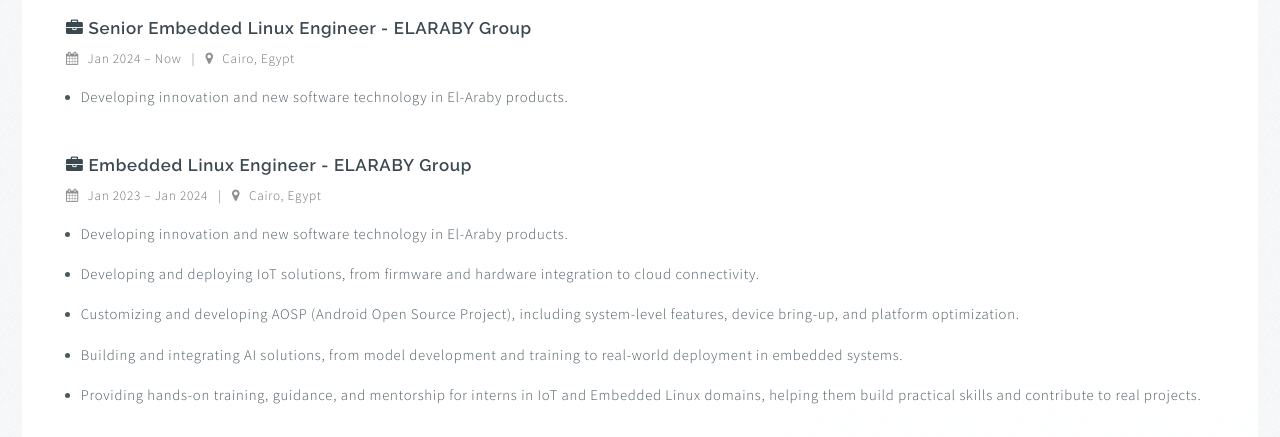
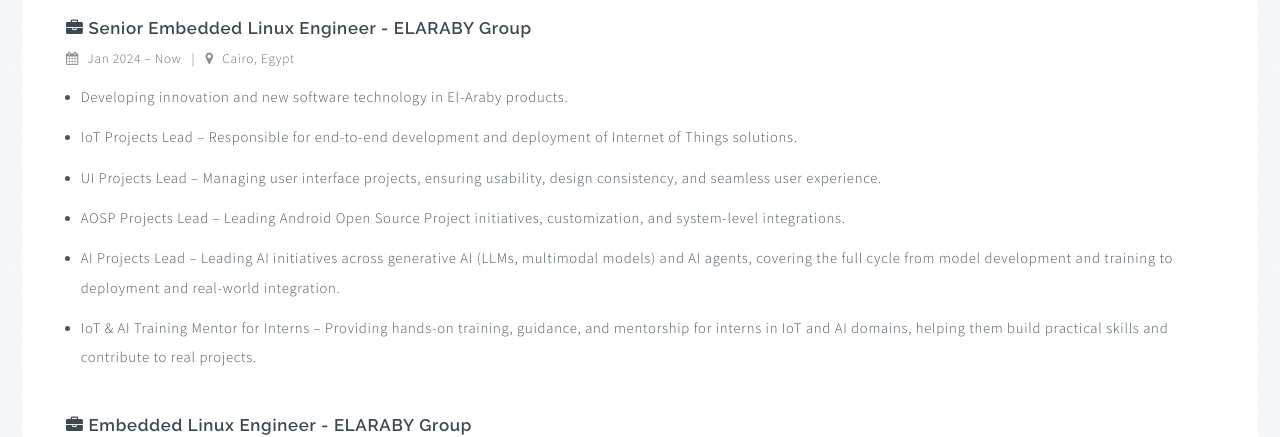
Before and after one commit to OmarSamehMahmoud/OmarSameh-Portfolio, a plain HTML site: page index.html in a window 1280 px wide. Shown: the part 886-1323 px from the top of the page. Drawn offline with nearby package versions, Linux system fonts and the light colour scheme.

Commit message:
Update index.html

```diff
--- a/index.html
+++ b/index.html
@@ -98,6 +98,11 @@
                         <p class="job-meta"><i class="fa fa-calendar"></i> Jan 2024 – Now &nbsp; | &nbsp; <i class="fa fa-map-marker"></i> Cairo, Egypt</p>
                         <ul class="tight-list">
                             <li>Developing innovation and new software technology in El-Araby products.</li>
+							<li>IoT Projects Lead – Responsible for end-to-end development and deployment of Internet of Things solutions.</li>
+							<li>UI Projects Lead – Managing user interface projects, ensuring usability, design consistency, and seamless user experience.</li>
+							<li>AOSP Projects Lead – Leading Android Open Source Project initiatives, customization, and system-level integrations.</li>
+							<li>AI Projects Lead – Leading AI initiatives across generative AI (LLMs, multimodal models) and AI agents, covering the full cycle from model development and training to deployment and real-world integration.</li>
+							<li>IoT & AI Training Mentor for Interns – Providing hands-on training, guidance, and mentorship for interns in IoT and AI domains, helping them build practical skills and contribute to real projects.</li>
                         </ul>
                     </div>
 
```
